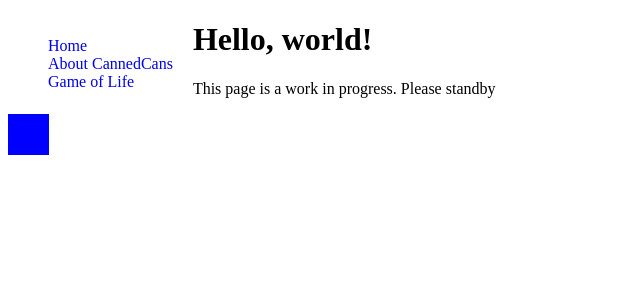
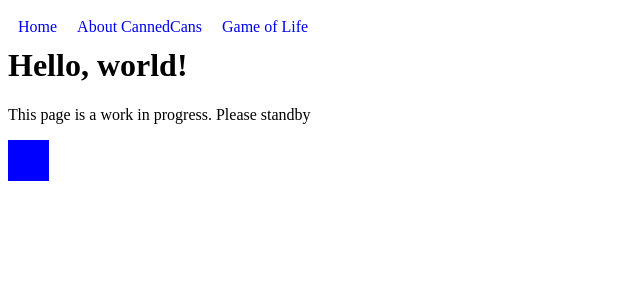
Before and after one commit to CannedCans/CannedCans.github.io, a plain HTML site: page index.html in a window 1280 px wide. Shown: the whole page, without its empty margins (0-640 px from the left). Drawn offline with Linux system fonts and the light colour scheme.

Commit message:
Cleaning up the navmenu a bit

```diff
--- a/navmenu.css
+++ b/navmenu.css
@@ -1,7 +1,12 @@
 #navmenu ul {
-    float: left;
     margin-right: 20px;
     list-style-type: none;
+    display: inline;
+}
+
+#navmenu li {
+    float: left;
+    padding: 10px 10px;
 }
 
 #navmenu li a {
```
